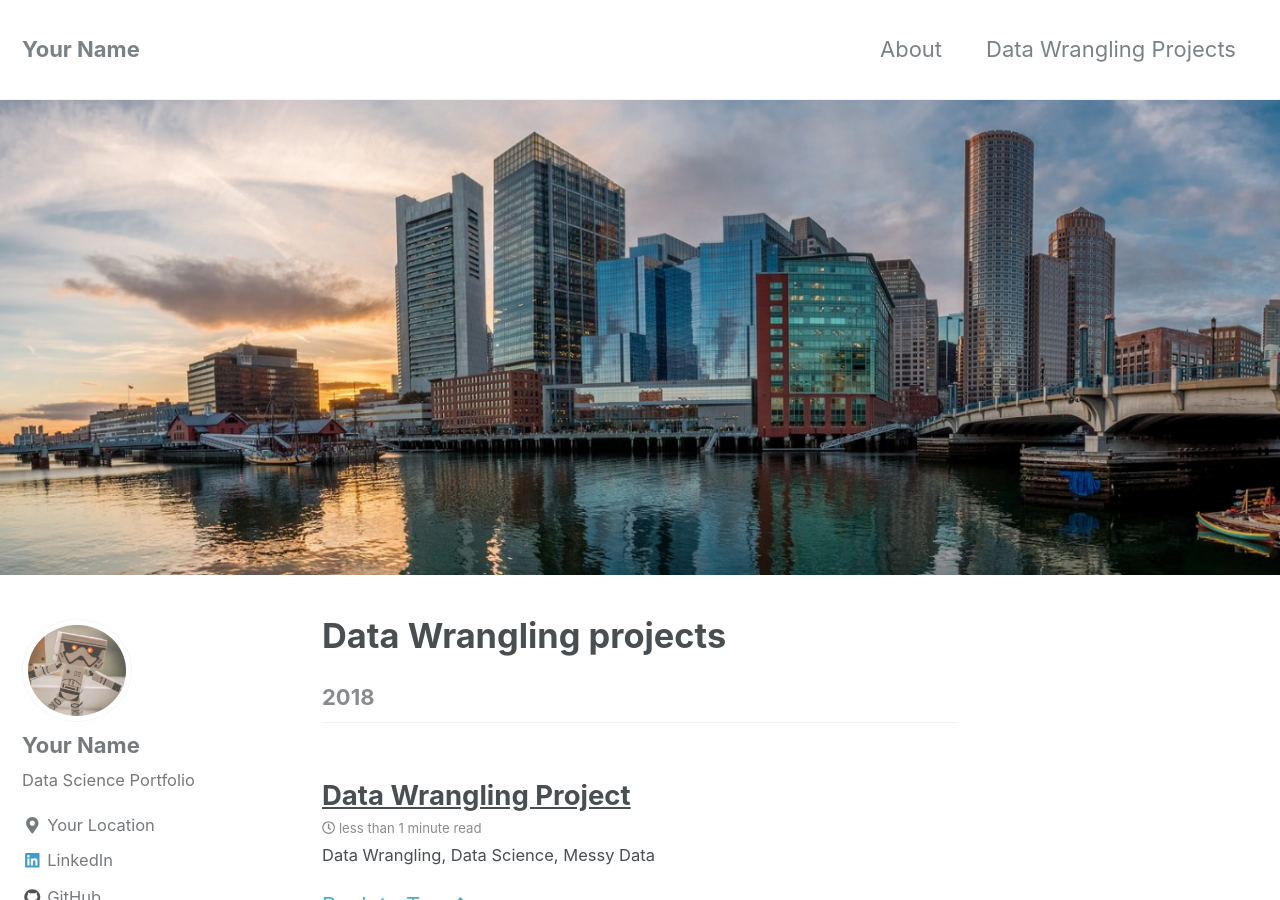
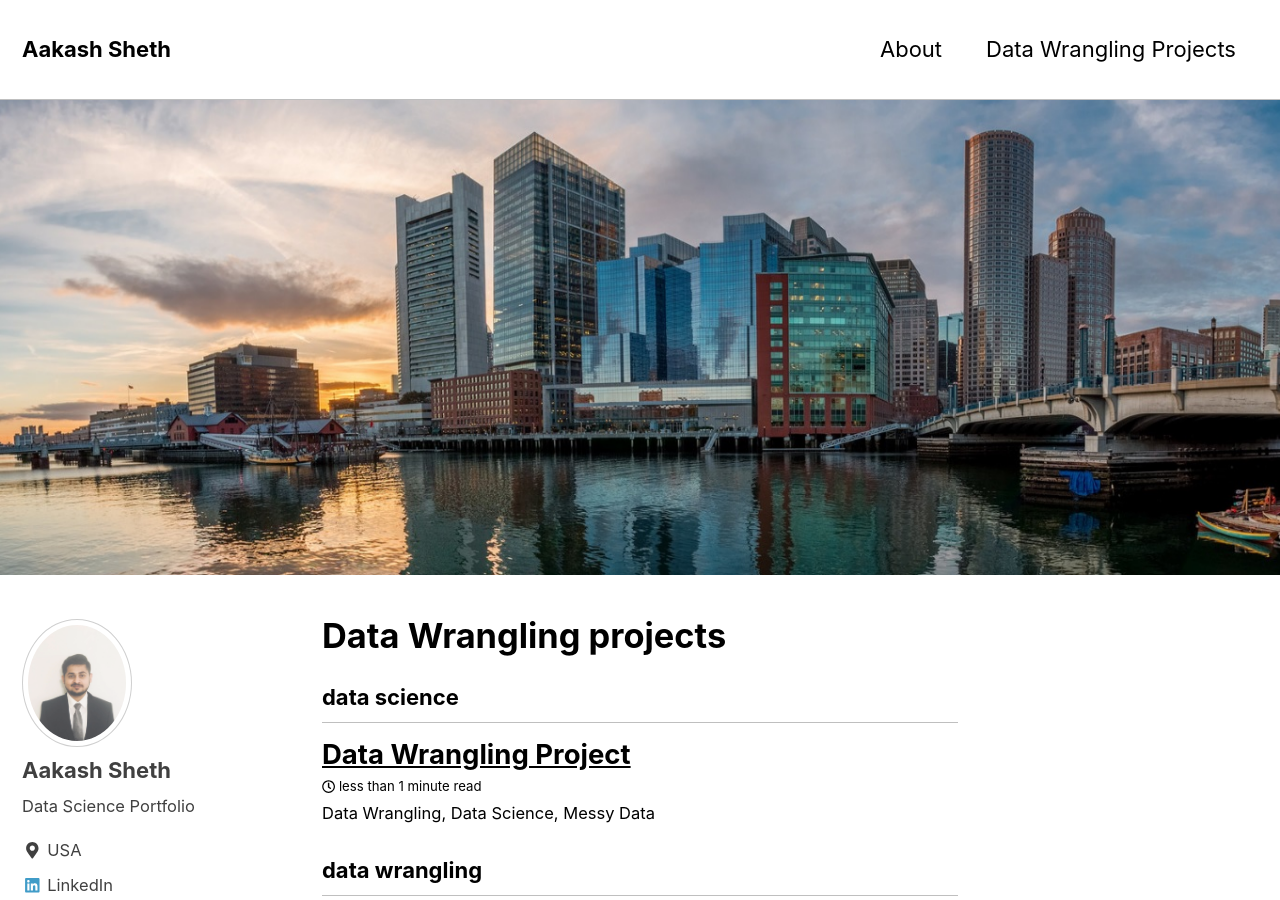
Before and after one commit to aakash-sheth/aakash-sheth.github.io, a Jekyll site: the page built from _pages/machinelearning.md, in a window 1280 px wide and 900 px high. Built offline with Jekyll 4.4.1, drawn with Linux system fonts in a browser that asks for light colours; nearby versions of some CDN libraries; some of the changed text lies outside the part shown.

Commit message:
initial page setup

```diff
--- a/_config.yml
+++ b/_config.yml
@@ -5,13 +5,13 @@
 # For technical reasons, this file is *NOT* reloaded automatically when you use
 # `jekyll serve`. If you change this file, please restart the server process.
 
-minimal_mistakes_skin    : "default" # "air", "aqua", "contrast", "dark", "dirt", "neon", "mint", "plum", "sunrise"
+minimal_mistakes_skin    : "contrast" # "air", "aqua", "contrast", "dark", "dirt", "neon", "mint", "plum", "sunrise"
 
 # Site Settings
 locale                   : "en-US"
-title                    : "Your Name"
+title                    : "Aakash Sheth"
 title_separator          : "-"
-name                     : "Your Name"
+name                     : "Aakash Sheth"
 description              : "Data Science Portfolio"
 url                      : # the base hostname & protocol for your site e.g. "https://mmistakes.github.io"
 baseurl                  : # the subpath of your site, e.g. "/blog"
@@ -84,10 +84,10 @@ analytics:
 
 # Site Author
 author:
-  name             : "Your Name"
-  avatar           : "/images/bio-pic-2.jpg" # path of avatar image, e.g. "/assets/images/bio-photo.jpg"
+  name             : "Aakash Sheth"
+  avatar           : "/images/bio-pic.jpg" # path of avatar image, e.g. "/assets/images/bio-photo.jpg"
   bio              : "Data Science Portfolio"
-  location         : "Your Location"
+  location         : "USA"
   email            :
   uri              :
   home             : # null (default), "absolute or relative url to link to author home"
@@ -97,13 +97,13 @@ author:
   flickr           :
   facebook         :
   foursquare       :
-  github           : "Your Github"
+  github           : "aakash-sheth"
   gitlab           :
   google_plus      :
   keybase          :
   instagram        :
   lastfm           :
-  linkedin         : "dataoptimal" # "john-doe-12345678" (the last part of your profile url, e.g. https://www.linkedin.com/in/john-doe-12345678)
+  linkedin         : "aakash-sheth" # "john-doe-12345678" (the last part of your profile url, e.g. https://www.linkedin.com/in/john-doe-12345678)
   pinterest        :
   soundcloud       :
   stackoverflow    : # "123456/username" (the last part of your profile url, e.g. https://stackoverflow.com/users/123456/username)
--- a/_pages/machinelearning.md
+++ b/_pages/machinelearning.md
@@ -6,3 +6,14 @@ author_profile: true
 header:
   image: "/images/fort point.png"
 ---
+
+{% include base_path %}
+{% include group-by-array collection=site.posts field="tags" %}
+
+{% for tag in group_names %}
+  {% assign posts = group_items[forloop.index0] %}
+  <h2 id="{{ tag | slugify }}" class="archive__subtitle">{{ tag }}</h2>
+  {% for post in posts %}
+    {% include archive-single.html %}
+  {% endfor %}
+{% endfor %}
```
Also changed, not shown: images/COEP.jpg (added), images/IMG_E1349.JPG (added), images/bio-pic-2.jpg (deleted), images/bio-pic.jpg (added), images/images.jpg (added).
